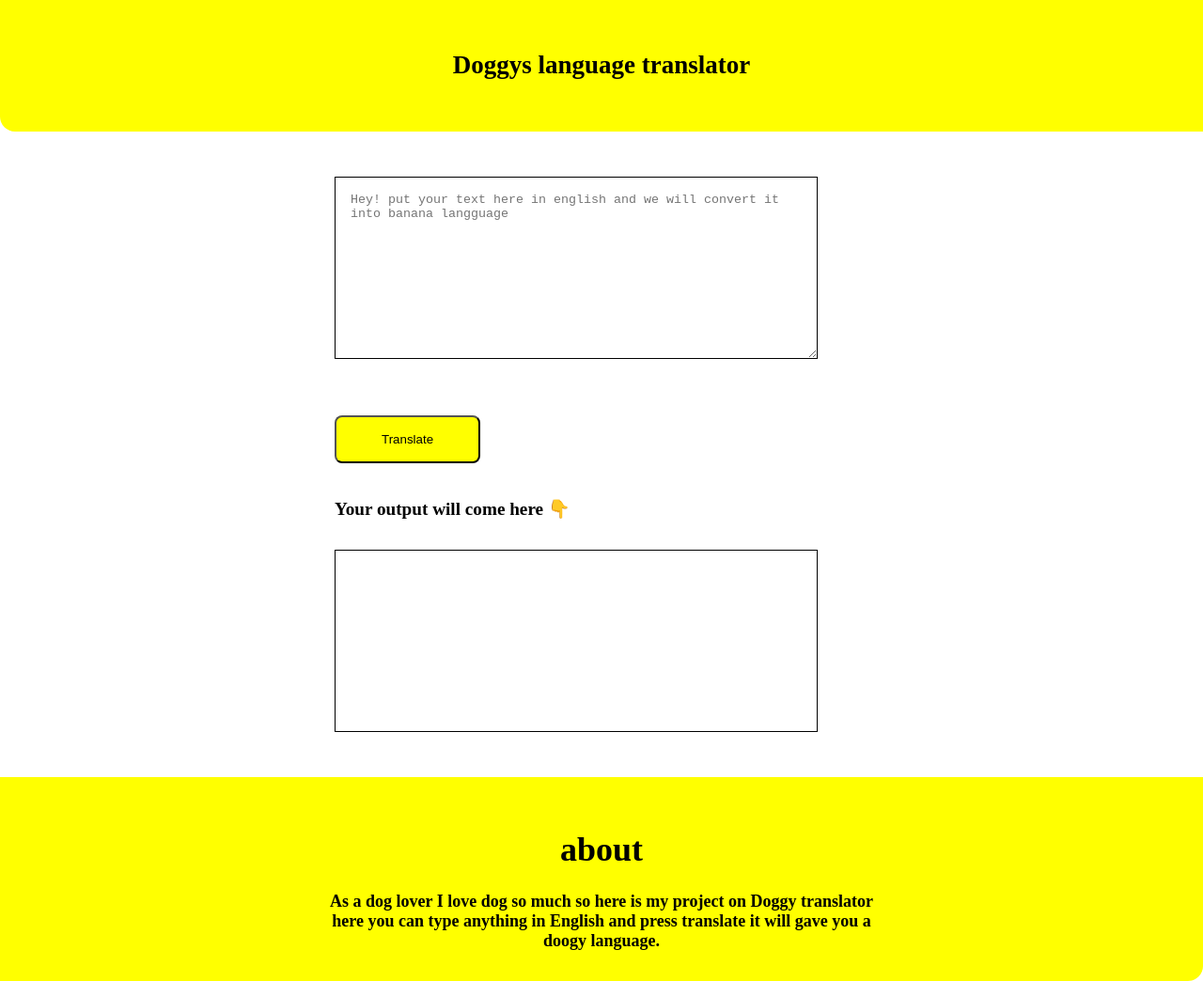
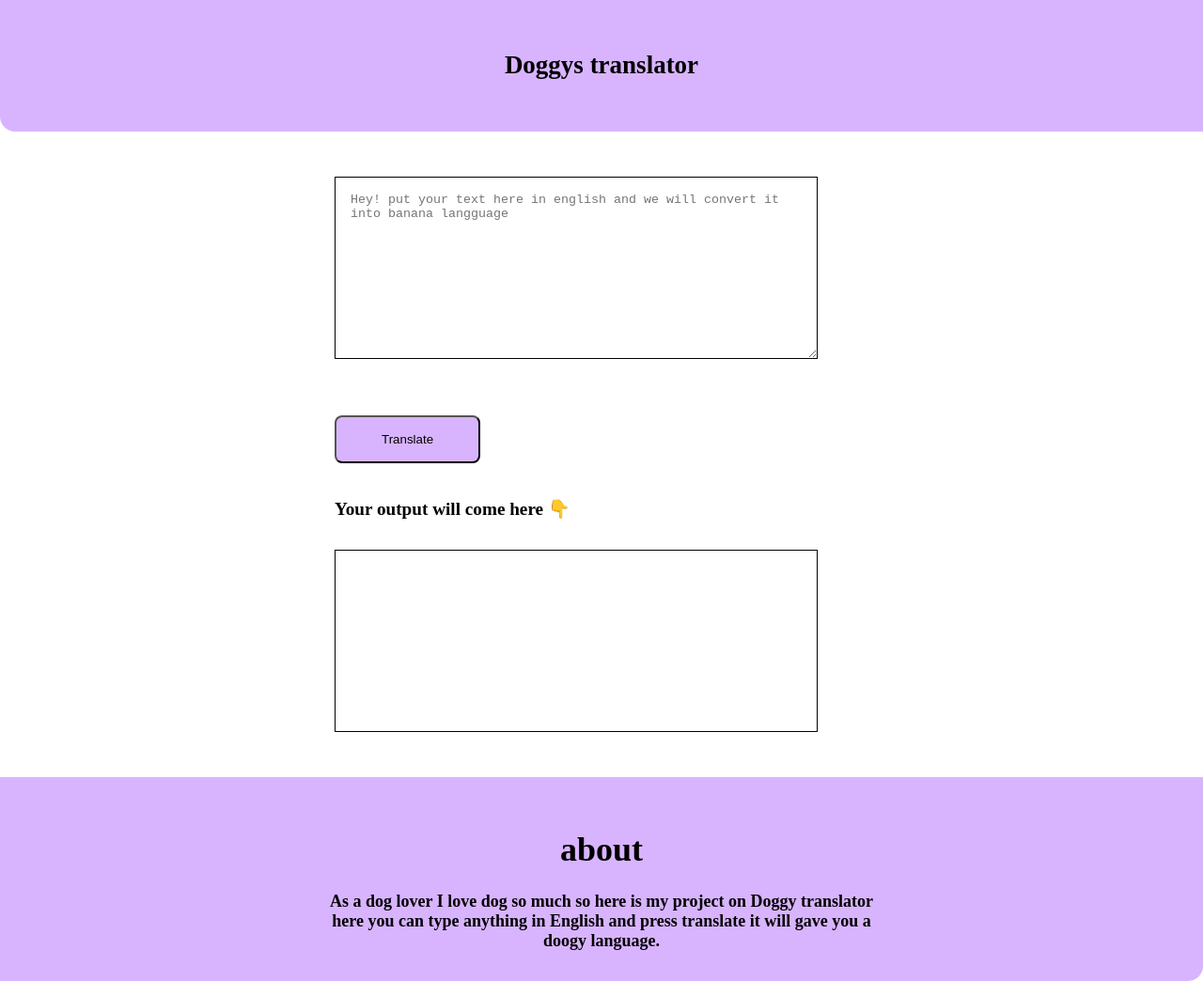
Before and after one commit to TusharJade/mark7-dog-translator, a plain HTML site: page index.html in a window 1280 px wide. Shown: the whole page at 94% size. Drawn offline with Linux system fonts and the light colour scheme.

Commit message:
Project done

```diff
--- a/app.js
+++ b/app.js
@@ -2,7 +2,7 @@ var btnTranslate = document.querySelector("#btn-translate");
 var txtInput = document.querySelector("#txt-input");
 var outputdiv = document.querySelector("#output");
 
-var url = "https://api.funtranslations.com/translate/minion.json"
+var url = "https://api.funtranslations.com/translate/doge.json"
 
 function translated(text) {
     return url + "?" + "text=" + text
--- a/index.html
+++ b/index.html
@@ -11,7 +11,7 @@
 <body>
     <nav class="yellow">
         <h1>
-            Doggys language translator
+            Doggys translator
         </h1>
     </nav>
 
--- a/styles.css
+++ b/styles.css
@@ -2,6 +2,9 @@ body {
     margin: 0;
 }
 
+:root{
+    --primary-color: #D8B4FE;
+}
 
 #txt-input {
     margin: 1rem;
@@ -19,7 +22,7 @@ body {
 
 #btn-translate {
     padding: 1rem 3rem;
-    background-color: yellow;
+    background-color:var(--primary-color);
     border-radius: 0.5rem;
     margin-top: 1rem;
     margin-bottom: 1rem;
@@ -47,7 +50,7 @@ body {
 }
 
 .yellow {
-    background-color: yellow;
+    background-color: var(--primary-color);
    padding: 2rem;
    text-align: center;
    font-weight: bold;
@@ -57,7 +60,7 @@ body {
 }
 
 .yellow2{
-    background-color: yellow;
+    background-color:var(--primary-color);
    padding: 2rem;
    text-align: center;
    font-weight: bold;
```
